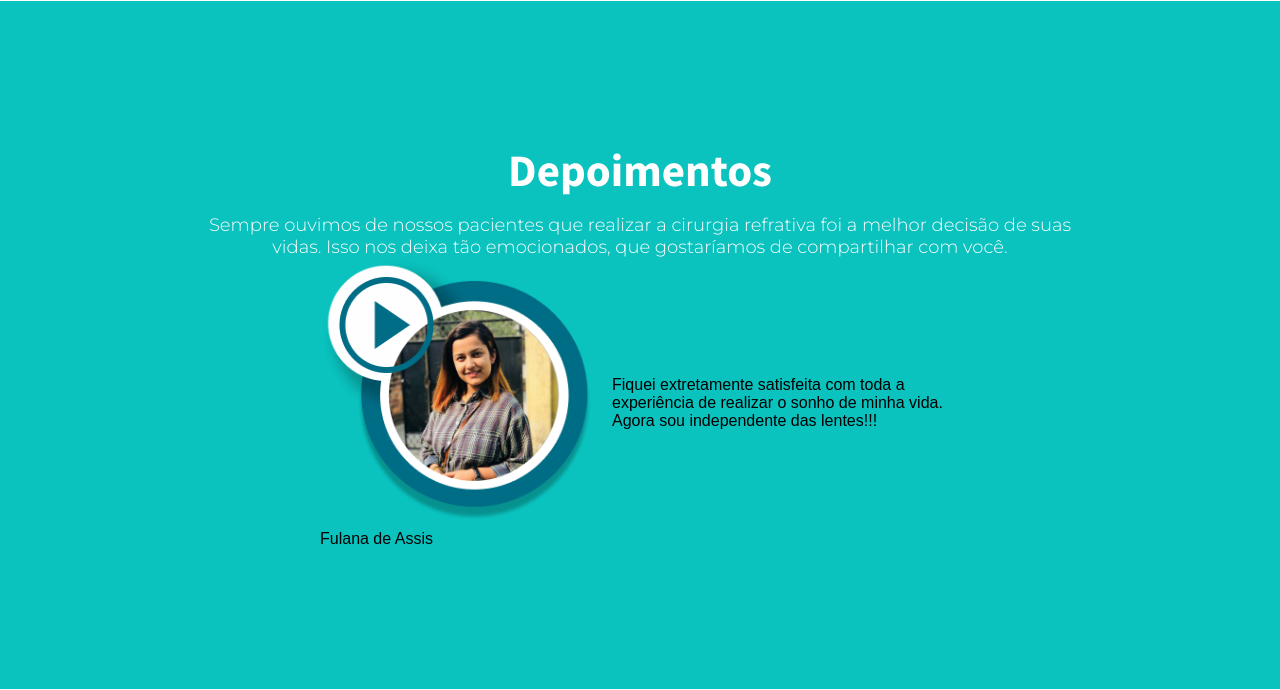
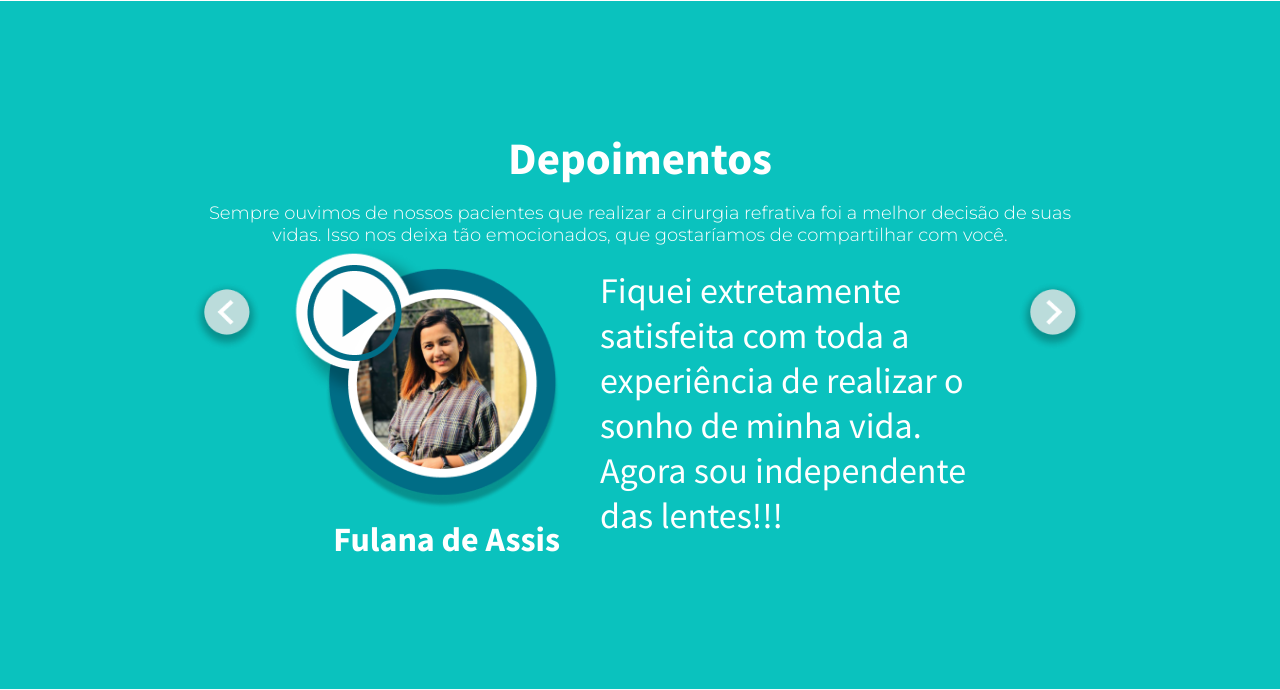
Before and after one commit to pdiegoneves/site-eyelaser, a PHP site: page /eyelaser/app/paciente_index.php in a window 1280 px wide. Shown: the part 2542-3232 px from the top of the page. Run offline with PHP 8.4, Linux system fonts and the light colour scheme.

Commit message:
depoimentos estático

```diff
--- a/app/paciente_index.php
+++ b/app/paciente_index.php
@@ -120,8 +120,8 @@
     <div class="depoimentos-container">
       <h2 class="depoimentos-title">Depoimentos</h2>
       <div class="depoimentos-frase">Sempre ouvimos de nossos pacientes que realizar a cirurgia refrativa foi a melhor decisão de suas vidas. Isso nos deixa tão emocionados, que gostaríamos de compartilhar com você.</div>
+      <div class="left"></div>
       <div class="depoimentos-card">
-
         <div class="depoimentos-card-video">
           <div class="player-container">
             <div class="player">
@@ -129,12 +129,14 @@
               <img src="<?=BASEURL?>assets/images/depoimentos/play.png" alt="" class="play-button">
             </div>
           </div>
-          <span class="depoimentos-card-nome">Fulana de Assis</span>
+          <p class="depoimentos-card-nome">Fulana de Assis</p>
         </div>
         <div class="depoimentos-card-frase">
           <p>Fiquei extretamente satisfeita com toda a experiência de realizar o sonho de minha vida. Agora sou independente das lentes!!!</p>
         </div>
       </div>
+      <div class="right"></div>
+
     </div>
     </section>
     <section class="dobra duvidas-frequentes">
--- a/sass/01-ATOMS/_all.sass
+++ b/sass/01-ATOMS/_all.sass
@@ -15,3 +15,5 @@
 @import './_grid_item_vicios_de_refracao_title'
 @import './_grid_item_vicios_de_refracao_text'
 @import './_vicios_de_refracao_title'
+@import './_depoimentos_card_nome'
+@import './_depoimentos_card_frase'
--- /dev/null
+++ b/sass/01-ATOMS/_depoimentos_card_frase.sass
@@ -0,0 +1,5 @@
+.depoimentos-card-frase
+  font-family: 'Source Sans Pro', sans-serif
+  color: #fff
+  font-size: 36px
+  font-weight: 500
--- /dev/null
+++ b/sass/01-ATOMS/_depoimentos_card_nome.sass
@@ -0,0 +1,6 @@
+.depoimentos-card-nome
+  font-family: 'Source Sans Pro', sans-serif
+  color: #fff
+  font-weight: bold
+  font-size: 34px
+  text-align: right
--- a/sass/03-ORGANISMS/_depoimentos_card.sass
+++ b/sass/03-ORGANISMS/_depoimentos_card.sass
@@ -2,5 +2,5 @@
   display: flex
   align-items: center
   justify-content: center
-  width: 50%
-  gap: 20px
+  width: 55%
+  gap: 40px
--- a/sass/04-TEMPLATES/_depoimentos.sass
+++ b/sass/04-TEMPLATES/_depoimentos.sass
@@ -1,3 +1,4 @@
+@import '../00-CORE/_variaveis'
 .dobra.depoimentos
   background-color: #0AC2BE
   display: flex
@@ -9,6 +10,7 @@
     flex-direction: column
     justify-content: center
     align-items: center
+    position: relative
     .depoimentos-title
       text-align: center
       font-family: 'Source Sans Pro', sans-serif
@@ -16,3 +18,25 @@
       font-weight: bold
       color: #fff
       margin-bottom: 1rem
+    .left, .right
+      width: 70px
+      height: 70px
+      position: absolute
+      top: 35%
+      cursor: pointer
+      transition: all 0.2s ease 50ms
+    .left
+      background: url($baseurl + 'app/assets/images/depoimentos/arrow-left.png') no-repeat
+      background-size: contain
+      left: 15%
+      &:hover
+        background: url($baseurl + 'app/assets/images/depoimentos/arrow-left-active.png') no-repeat
+        background-size: contain
+
+    .right
+      background: url($baseurl + 'app/assets/images/depoimentos/arrow-right.png') no-repeat
+      background-size: contain
+      right: 15%
+      &:hover
+        background: url($baseurl + 'app/assets/images/depoimentos/arrow-right-active.png') no-repeat
+        background-size: contain
```
Also changed, not shown: app/assets/images/depoimentos/arrow-left-active.png (added), app/assets/images/depoimentos/arrow-left.png (added), app/assets/images/depoimentos/arrow-right-active.png (added), app/assets/images/depoimentos/arrow-right.png (added), app/src/css/styles.css, 1 other file.
